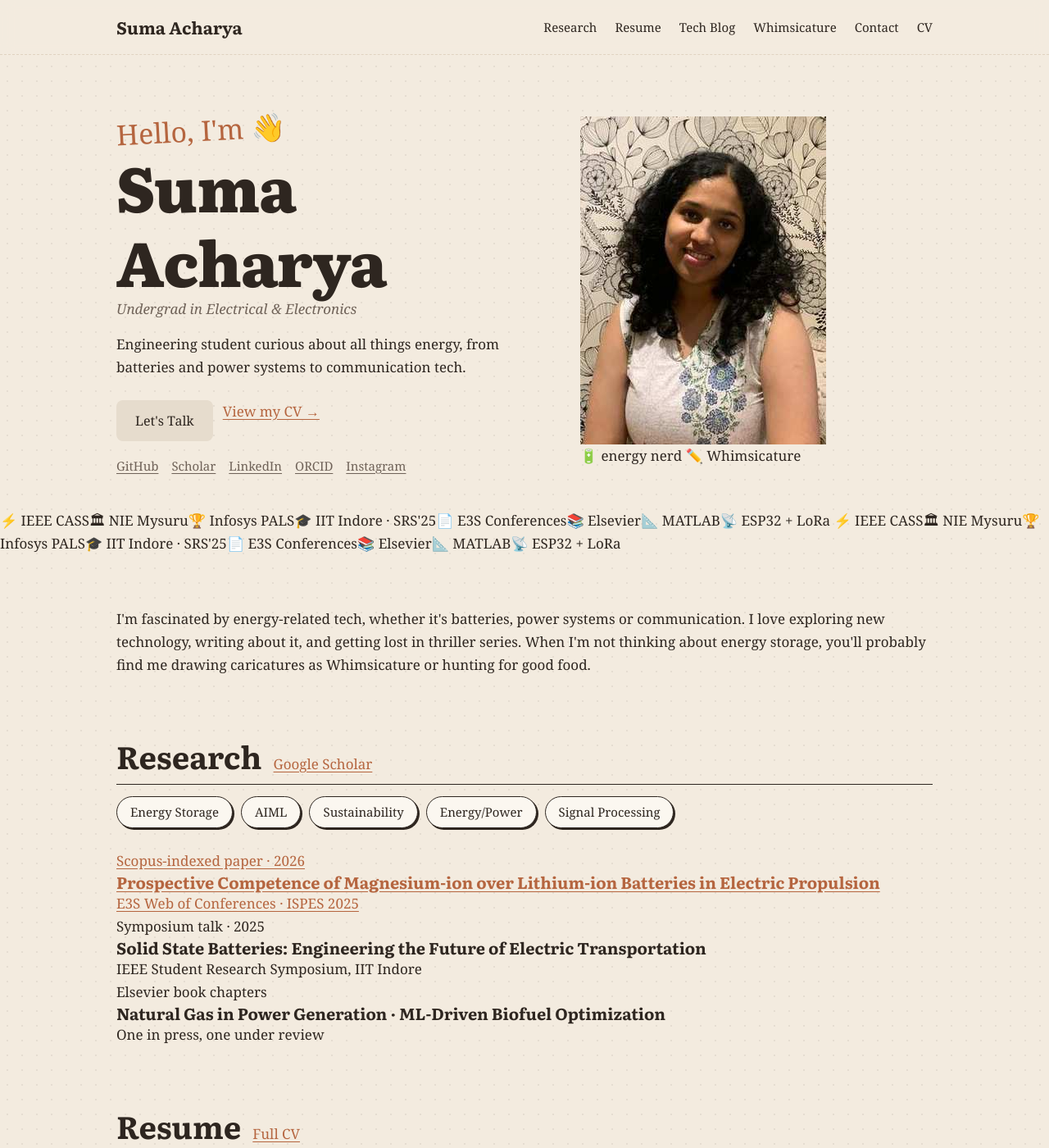
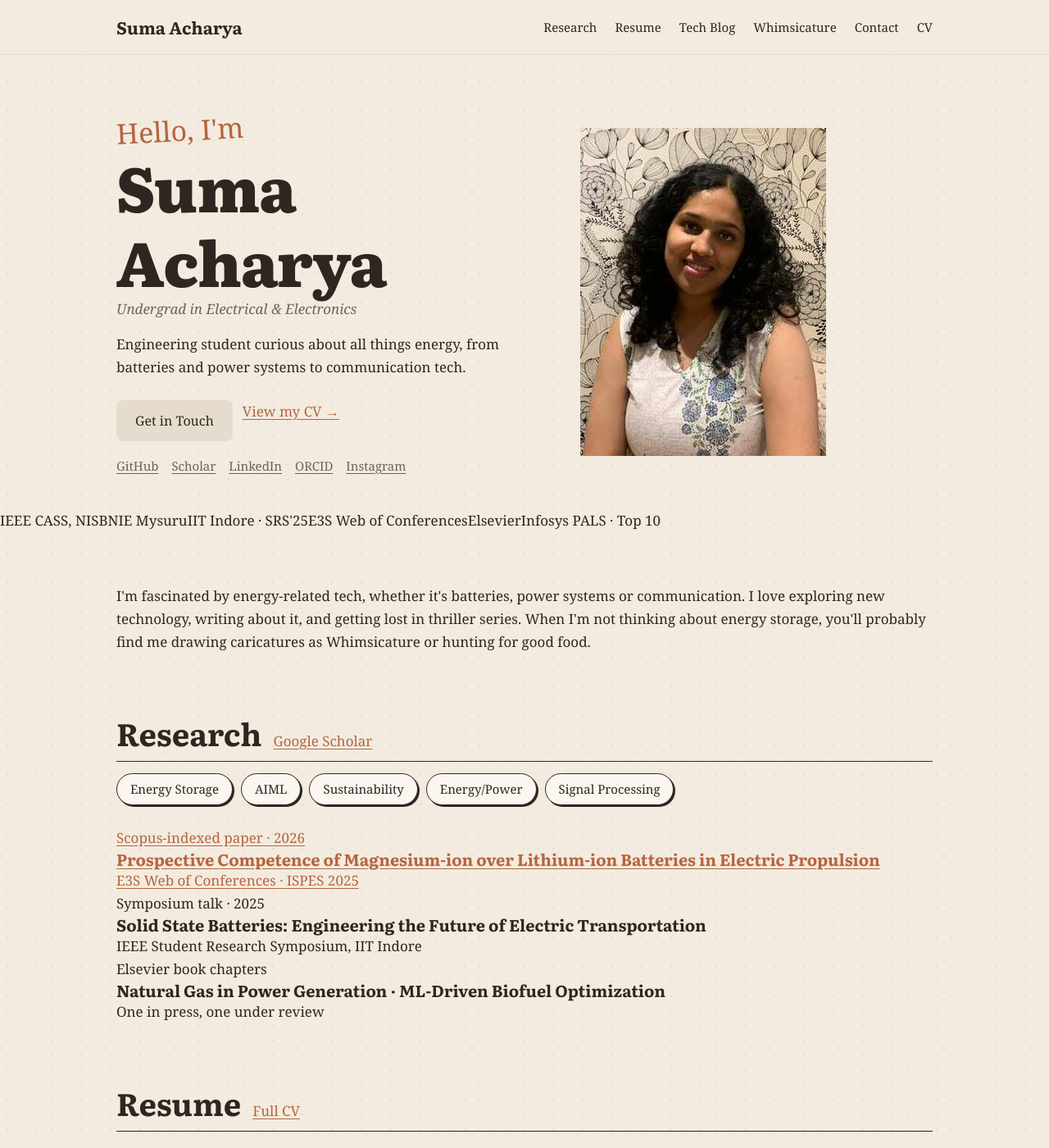
Before and after one commit to SumaAcharya/SumaAcharya.github.io, a Jekyll site: the page built from index.html, in a window 1280 px wide and 1400 px high. Shown: the whole window at 82% size. Built offline with Jekyll 4.4.1, drawn with Linux system fonts in a browser that asks for light colours; some of the changed text lies outside the part shown.

Commit message:
Add files via upload

```diff
--- a/index.html
+++ b/index.html
@@ -8,12 +8,12 @@
 
 <section class="hero wrap">
   <div class="hero-text">
-    <p class="hello"><span class="accent">Hel</span>lo, I'm <span class="wave">👋</span></p>
+    <p class="hello">Hello, I'm</p>
     <h1>Suma Acharya</h1>
     <p class="role">Undergrad in Electrical &amp; Electronics</p>
     <p class="intro">Engineering student curious about all things energy, from batteries and power systems to communication tech.</p>
     <div class="actions">
-      <a class="btn dark" href="#contact">Let's Talk</a>
+      <a class="btn dark" href="#contact">Get in Touch</a>
       <a class="btn-link" href="{{ '/cv/' | relative_url }}">View my CV →</a>
     </div>
     <p class="social">
@@ -27,25 +27,21 @@
   <div class="portrait">
     <div class="portrait-glow"></div>
     {% if photo %}<img class="portrait-img" src="{{ photo.path | relative_url }}" alt="Suma Acharya">{% else %}<div class="portrait-img placeholder">SA</div>{% endif %}
-    <span class="badge b1">🔋 energy nerd</span>
-    <span class="badge b2">✏️ Whimsicature</span>
   </div>
 </section>
 
-<div class="strip" aria-label="Places and tools">
+<div class="strip" aria-label="Affiliations">
   <div class="strip-track">
-    {% for r in (1..2) %}
-    <span>⚡ IEEE CASS</span><span>🏛 NIE Mysuru</span><span>🏆 Infosys PALS</span><span>🎓 IIT Indore · SRS'25</span><span>📄 E3S Conferences</span><span>📚 Elsevier</span><span>📐 MATLAB</span><span>📡 ESP32 + LoRa</span>
-    {% endfor %}
+    <span>IEEE CASS, NISB</span><span>NIE Mysuru</span><span>IIT Indore · SRS'25</span><span>E3S Web of Conferences</span><span>Elsevier</span><span>Infosys PALS · Top 10</span>
   </div>
 </div>
 
 <section class="section wrap">
-  <p class="statement reveal">I'm fascinated by <span class="accent">energy-related tech</span>, whether it's batteries, power systems or communication. I love <span class="accent">exploring new technology, writing about it,</span> and getting lost in thriller series. When I'm not thinking about energy storage, you'll probably find me <span class="accent">drawing caricatures as Whimsicature</span> or hunting for good food.</p>
+  <p class="statement reveal">I'm fascinated by energy-related tech, whether it's batteries, power systems or communication. I love exploring new technology, writing about it, and getting lost in thriller series. When I'm not thinking about energy storage, you'll probably find me drawing caricatures as Whimsicature or hunting for good food.</p>
 </section>
 
 <section id="research" class="section wrap">
-  <div class="sec-head"><h2><span class="accent">Res</span>earch</h2><a class="pill" href="https://scholar.google.com/citations?user=WSwZorUAAAAJ&hl=en" target="_blank" rel="noopener">Google Scholar</a></div>
+  <div class="sec-head"><h2>Research</h2><a class="pill" href="https://scholar.google.com/citations?user=WSwZorUAAAAJ&hl=en" target="_blank" rel="noopener">Google Scholar</a></div>
   <div class="tags">
     <a href="https://scholar.google.com/citations?view_op=search_authors&hl=en&mauthors=label:energy_storage" target="_blank" rel="noopener">Energy Storage</a>
     <a href="https://scholar.google.com/citations?view_op=search_authors&hl=en&mauthors=label:aiml" target="_blank" rel="noopener">AIML</a>
@@ -73,7 +69,7 @@
 </section>
 
 <section id="resume" class="section wrap">
-  <div class="sec-head"><h2><span class="accent">Res</span>ume</h2><a class="pill" href="{{ '/cv/' | relative_url }}">Full CV</a></div>
+  <div class="sec-head"><h2>Resume</h2><a class="pill" href="{{ '/cv/' | relative_url }}">Full CV</a></div>
   <div class="resume">
     <div>
       <h4>Education</h4>
@@ -95,8 +91,8 @@
 </section>
 
 <section id="blog" class="section wrap">
-  <div class="sec-head"><h2><span class="accent">Tec</span>h Blog</h2></div>
-  <p class="note">notes from my notebook, updated whenever an idea won't leave me alone</p>
+  <div class="sec-head"><h2>Tech Blog</h2></div>
+  <p class="note">Articles and notes on energy storage, power systems and emerging technology.</p>
   <div class="notes">
     {% for post in site.posts %}
     <a class="note-card reveal" href="{{ post.external_url | default: post.url | relative_url }}"{% if post.external_url %} target="_blank" rel="noopener"{% endif %}>
@@ -123,8 +119,8 @@
 </section>
 
 <section id="whimsicature" class="section wrap">
-  <div class="sec-head"><h2><span class="accent">Whi</span>msicature</h2><a class="pill" href="https://www.instagram.com/whimsicature/" target="_blank" rel="noopener">@whimsicature</a></div>
-  <p class="note">Somewhere between a portrait and a punchline :)</p>
+  <div class="sec-head"><h2>Whimsicature</h2><a class="pill" href="https://www.instagram.com/whimsicature/" target="_blank" rel="noopener">@whimsicature</a></div>
+  <p class="note">Somewhere between a portrait and a punchline :) Caricature work, also on Instagram.</p>
   <div class="board">
     {% for f in art %}
     {% assign t = f.basename | replace: '-', ' ' | replace: '_', ' ' | capitalize %}
@@ -139,8 +135,8 @@
 
 <section id="contact" class="section wrap">
   <div class="contact reveal">
-    <p class="hello small"><span class="accent">Let's</span> talk 👋</p>
-    <h2>Research collabs, writing, caricature commissions or food recommendations</h2>
+    <p class="hello small">Get in touch</p>
+    <h2>Open to research collaborations, internships and technical writing opportunities.</h2>
     <a class="btn dark" href="mailto:suma.acharya40@gmail.com">suma.acharya40@gmail.com</a>
   </div>
 </section>
```
Also changed, not shown: other parts of index.html (+1 -1 lines).
